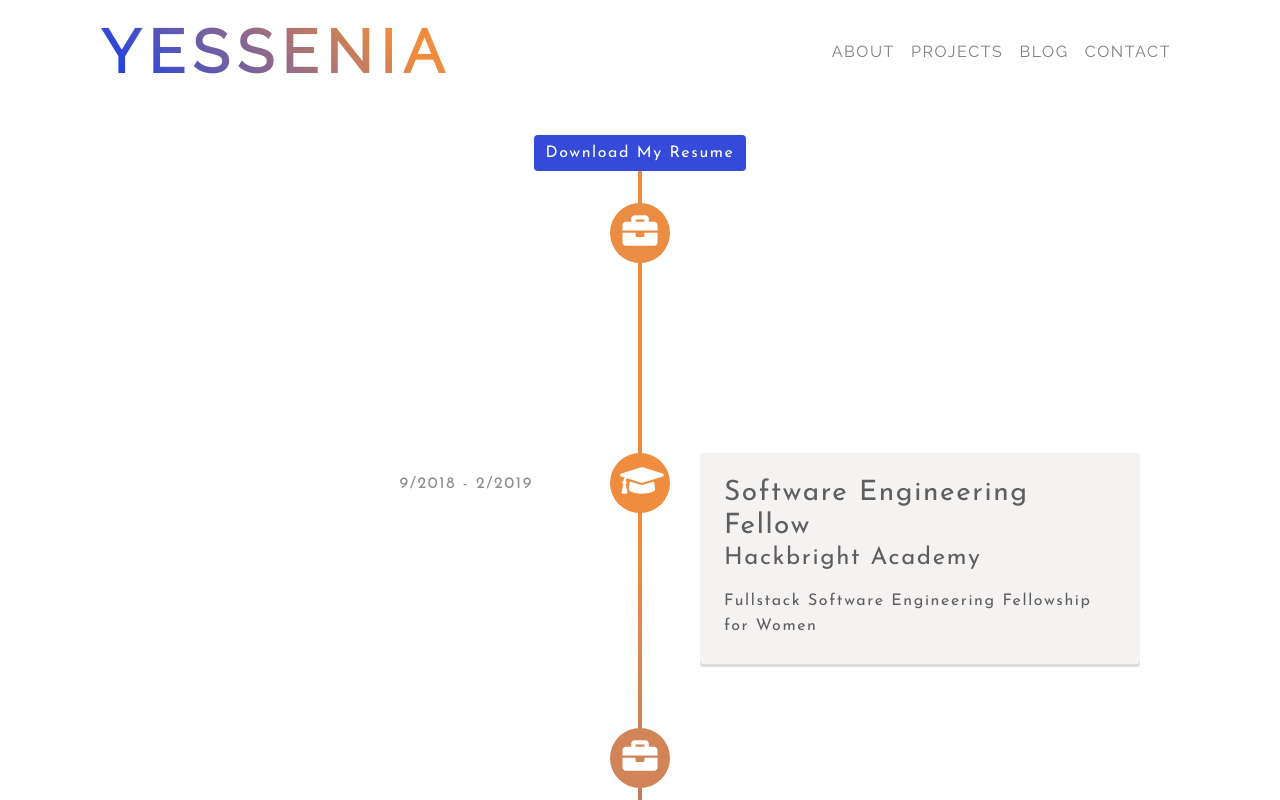
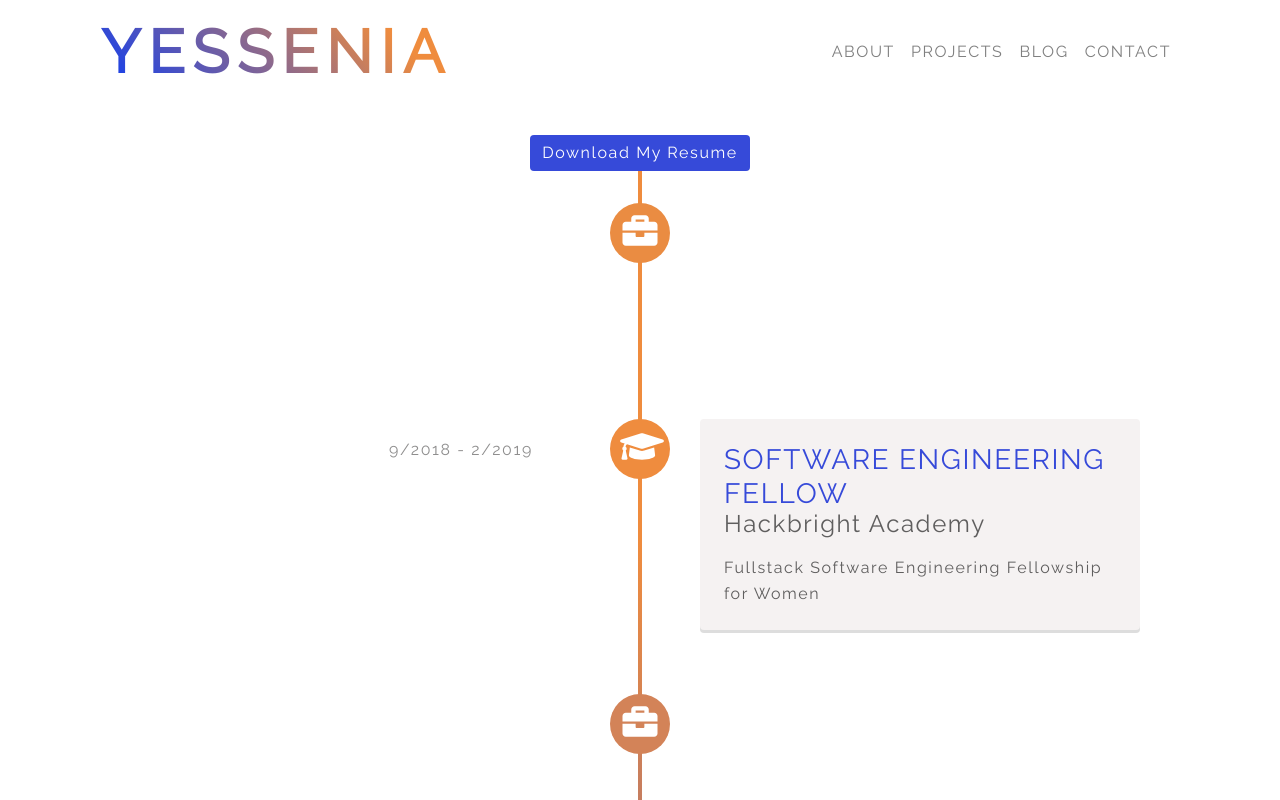
Before and after one commit to ychaiu/portfolio, a React (Create React App) app in the folder client/: page /about in a window 1280 px wide. Shown: the top 800 px of the page. Built offline with nearby package versions, Linux system fonts and the light colour scheme.

Commit message:
finish basic components of contact form

```diff
--- a/client/src/App.css
+++ b/client/src/App.css
@@ -1,7 +1,7 @@
 html, body {
     margin: 0;
     padding: 0;
-    font-family: 'Josefin Sans', sans-serif;
+    font-family: 'Raleway', sans-serif;
     letter-spacing: 0.1rem;
 }
 
--- a/client/src/components/About.css
+++ b/client/src/components/About.css
@@ -1,3 +1,7 @@
+.timeline-container {
+    font-family: 'Raleway', sans-serif;
+}
+
 .resume-download{
     margin-top: 2rem;
     background-color: #364ad9;
@@ -8,7 +12,13 @@
     background-color: #0023a0;
 }
 
-.vertical-timeline-element{    color: rgb(95, 94, 94) !important;
+.vertical-timeline-element{
+    color: rgb(95, 94, 94) !important;
+}
+
+.vertical-timeline-element-title{
+    text-transform: uppercase;
+    color: #364ad9;
 }
 
 .vertical-timeline-element-content p{
--- a/client/src/components/About.js
+++ b/client/src/components/About.js
@@ -25,7 +25,7 @@ class About extends Component {
                         position="left"
                         icon={<WorkIcon />}
                     >
-                        <h3 className="vertical-timeline-element-title">Web Developer & GIS Analyst</h3>
+                        <h3 className="vertical-timeline-element-title">Web Developer</h3>
                         <h4 className="vertical-timeline-element-subtitle">GreenInfo Network</h4>
                         <p>
                         Web Development of Interactive Maps
--- a/client/src/components/Contact.js
+++ b/client/src/components/Contact.js
@@ -22,9 +22,16 @@ class Contact extends Component {
         }), );
     }
 
+    handleSubmit(evt) {
+
+    }
+
     render() {
         return (
             <div className='contact-form'>
+                <div id="contact-blurb">
+                Whether you have a cool idea, have feedback on my work, or simply want to connect, I'd love to hear from you.
+                </div>
                 <SingleInput
                     name={'name'}
                     type={'text'}
@@ -50,7 +57,11 @@ class Contact extends Component {
                     placeholder={'Message'}
                     className={'form-message'}
                 />
-                <Button />
+                <Button
+                    className={'contact-button'}
+                    onClick={this.handleSubmit}
+                    title={'SEND'}
+                />
             </div>
         )
     }
```
